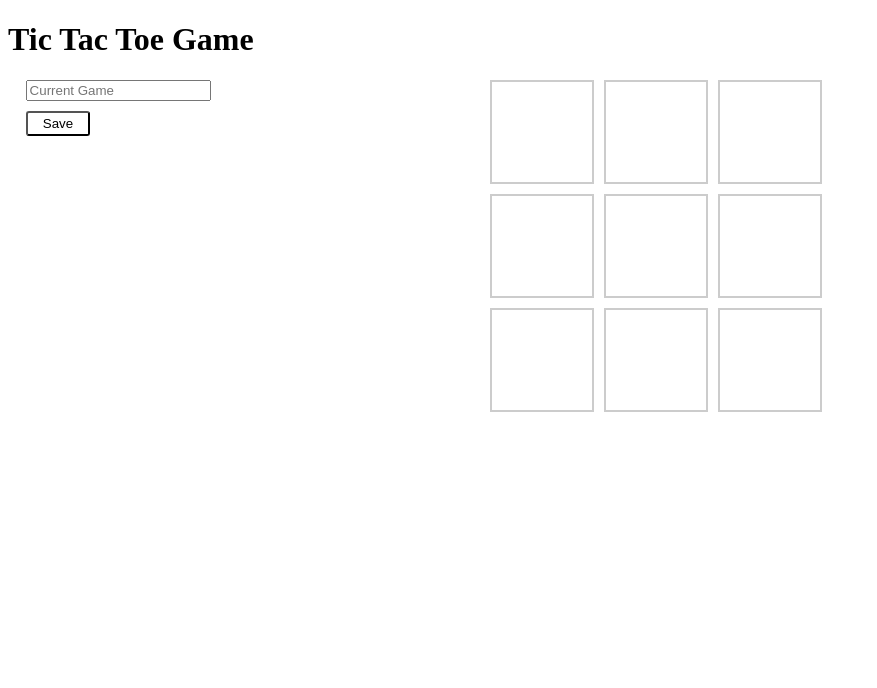
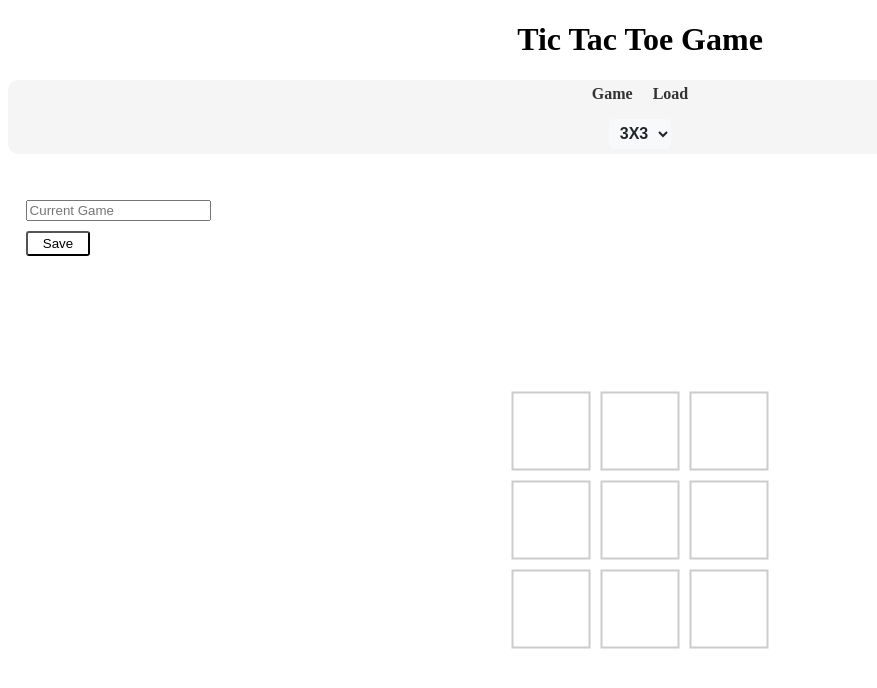
Before and after one commit to mahte007/tictactoe-with-php, a React (Create React App) app: page /game in a window 1280 px wide. Shown: the top 688 px of the page, without its empty margins (0-877 px from the left). Built offline with nearby package versions, Linux system fonts and the light colour scheme.

Commit message:
Board selector is fully functional with the new menu. Loading in previus games and starting new game is working good with each other.

```diff
--- a/src/components/App.jsx
+++ b/src/components/App.jsx
@@ -1,5 +1,6 @@
 import { useState, useEffect } from "react";
-import { Route, Routes, useNavigate } from "react-router-dom";
+import { Link, Route, Routes, useNavigate } from "react-router-dom";
+import Menu from "./header/Menu";
 import Board from "./pages/Board";
 import Home from "./pages/Home";
 import Load from "./pages/Load";
@@ -11,11 +12,12 @@ export default function App() {
   const [boardSize, setBoardSize] = useState(9);
 
   return (
-    <div>
-      <h1>Tic Tac Toe Game</h1>
+    <div className="main">
+      <Link to="/"><h1>Tic Tac Toe Game</h1></Link>
+      <Menu setIsNewBoard={setIsNewBoard} setBoardSize={setBoardSize} />
       <Routes>
         <Route path="/" element={ <Home setIsNewBoard={setIsNewBoard} setBoardSize={setBoardSize} />} />
-        <Route path="/game" element={ <Board savedBoard={savedBoard} isNewBoard={isNewBoard} boardSize={boardSize} />} />
+        <Route path="/game" element={ <Board savedBoard={savedBoard} isNewBoard={isNewBoard} boardSize={boardSize} setBoardSize={setBoardSize} />} />
         <Route path="/load" element={ <Load setSavedBoard={setSavedBoard} setIsNewBoard={setIsNewBoard} />} />
       </Routes>
     </div>
--- /dev/null
+++ b/src/components/header/Menu.jsx
@@ -0,0 +1,39 @@
+import { Link } from "react-router-dom"
+import { useEffect, useState } from "react";
+
+export default function Menu(props){
+    const [size, setSize] = useState("");
+
+    useEffect(() => {
+        props.setBoardSize(9);
+    }, [])
+
+
+
+    function handleGameStart(){
+        props.setBoardSize(size);
+    }
+
+
+    function handleSizeChange(e){
+        setSize(e.target.value);
+    }
+
+
+
+    return(
+        <div className="main-menu">
+            <ul>
+                <li><Link to="/game" onClick={() => {props.setIsNewBoard(true); handleGameStart()}}>Game</Link></li>
+                <li><Link to="/load">Load</Link></li>
+            </ul>
+            <select id="boardSize" className="board-size-selector" onChange={handleSizeChange}>
+                <option value="9">3X3</option>
+                <option value="16">4X4</option>
+                <option value="25">5X5</option>
+                <option value="36">6X6</option>
+                <option value="49">7X7</option>
+            </select>
+        </div>
+    )
+}
--- a/src/components/pages/Board.jsx
+++ b/src/components/pages/Board.jsx
@@ -13,7 +13,6 @@ export default function Board(props){
     const [winner, setWinner] = useState(null);
     const [showAlert, setShowAlert] = useState(false);
     const [alertMessage, setAlertMessage] = useState("");
-    const [boardWidth, setBoardWidth] = useState(100);
 
 
     const navigate = useNavigate()
@@ -21,9 +20,13 @@ export default function Board(props){
     const url = "http://localhost:5000/boards"
 
 
+
     useEffect(() => {
-        setBoardWidth(numberOfColumns * boardWidth);
-        console.log(boardWidth);
+        if(isLoaded){
+            const gameBoard = document.getElementById("game-board");
+            gameBoard.style.width = (numberOfColumns * 100) + "px";
+
+        }
     }, [])
 
 
@@ -45,11 +48,12 @@ export default function Board(props){
                     :
                     props.savedBoard[i] === "1" ? savedBoard.push("X") : savedBoard.push("O")
                 }
+                props.setBoardSize(savedBoard.length);
             }
             setBoard(savedBoard);
         }
             setIsLoaded(true);
-    }, [])
+    }, [props.boardSize])
 
 
 
@@ -180,7 +184,7 @@ export default function Board(props){
     }else{
         return(
             <div className="board-container">
-                <div className="board" style={{display: "grid", gridTemplateColumns: `repeat(${numberOfColumns}, 1fr)`}}>
+                <div className="board" id="game-board" style={{display: "grid", gridTemplateColumns: `repeat(${numberOfColumns}, 1fr)`}}>
                     {board.map((val, index) => {
                         return <div className="cells" key={index} onClick={() => {handlePlayerMove(index)}} id={index}>{val}</div>
                     })}
--- a/src/components/pages/Home.jsx
+++ b/src/components/pages/Home.jsx
@@ -1,25 +1,9 @@
+import { useEffect } from "react";
 import { Link } from "react-router-dom";
 
 export default function Board(props){
 
-    function handleSizeChange(e){
-        console.log(e.target.value);
-        props.setBoardSize(e.target.value)
-    }
 
-    return(
-        <div>
-            <ul>
-                <li><Link to="/game" onClick={props.setIsNewBoard(true)}>Game</Link></li>
-                <li><Link to="/load">Load</Link></li>
-            </ul>
-            <select id="boardSize" className="board-size-selector" onChange={handleSizeChange}>
-                <option value="9">3X3</option>
-                <option value="16">4X4</option>
-                <option value="25">5X5</option>
-                <option value="36">6X6</option>
-                <option value="49">7X7</option>
-            </select>
-        </div>
-    )
+
+
 }
--- a/src/styles/styles.css
+++ b/src/styles/styles.css
@@ -1,12 +1,75 @@
+.main > a {
+    text-align: center;
+    text-decoration: none;
+    color: #000;
+}
+
+.main-menu {
+    display: flex;
+    flex-direction: column;
+    align-items: center;
+    justify-content: center;
+    background-color: #f5f5f5;
+    border-radius: 10px;
+    padding: 5px;
+  }
+
+  .main-menu ul {
+    list-style: none;
+    margin: 0;
+    padding: 0;
+    display: flex;
+    justify-content: center;
+  }
+
+  .main-menu ul li {
+    margin: 0 10px;
+  }
+
+  .main-menu ul li a {
+    text-decoration: none;
+    color: #333;
+    font-weight: bold;
+    transition: all 0.2s ease-in-out;
+  }
+
+  .main-menu ul li a:hover {
+    color: #007bff;
+  }
+
+  .board-size-selector {
+    background-color: #f8f9fa;
+    border: none;
+    border-radius: 5px;
+    color: #212529;
+    font-size: 16px;
+    font-weight: 600;
+    margin-top: 1rem;
+    width: 8rem;
+    transition: all 0.2s ease-in-out;
+  }
+
+  .board-size-selector:hover {
+    background-color: #e9ecef;
+  }
+
+  .board-size-selector:focus {
+    outline: none;
+    box-shadow: 0 0 0 0.2rem rgba(0, 123, 255, 0.25);
+  }
+
+
 .board-container {
     justify-content: center;
 }
 
 .board{
-    width: 300px;
-    height: 300px;
+    position: absolute;
     gap: 10px;
-    margin: auto;
+    left: 50%;
+    top: 65%;
+    transform: translate(-50%, -50%);
+    padding: 20px;
 }
 
 .cells{
@@ -20,8 +83,8 @@
     border: 2px solid #ccc;
     cursor: pointer;
     transition: all 0.2s ease-in-out;
-    height: 100px;
-    width: 100px;
+    height: 75px;
+    width: 75px;
 }
 
 .cells:hover {
@@ -84,7 +147,7 @@
   .board-container > form {
     position: absolute;
     left: 2%;
-    top: 10%;
+    top: 25%;
   }
 
   .board-container > form > button {
```
